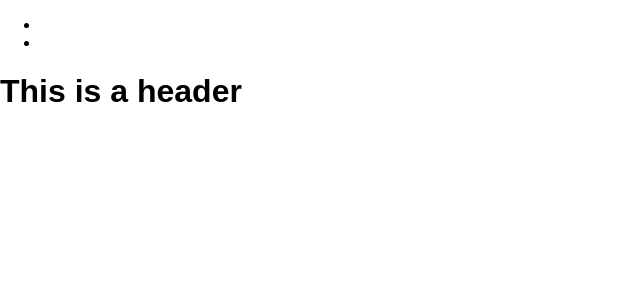
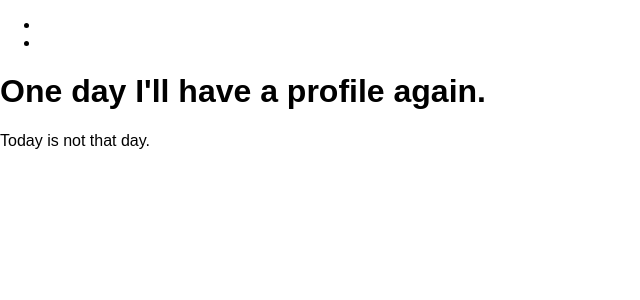
Before and after one commit to pixeltheory/pixeltheory.github.io, a Jekyll site: the page built from index.html, in a window 1280 px wide. Shown: the top 300 px of the page, without its empty margins (0-640 px from the left). Built offline with Jekyll 4.4.1, drawn with Linux system fonts in a browser that asks for light colours; Markdown is read by kramdown in place of the engine named in the settings.

Commit message:
Update index.html

```diff
--- a/index.html
+++ b/index.html
@@ -5,7 +5,8 @@ title: this is the title of your page
 
 <div class="site-inner">
   <div id='intro' class='tile'>
-    <h1>This is a header</h1>
+    <h1>One day I'll have a profile again.</h1>
+    <p>Today is not that day.</p>
   </div>
   <div id="work">
     <div class="grid-top">
```
